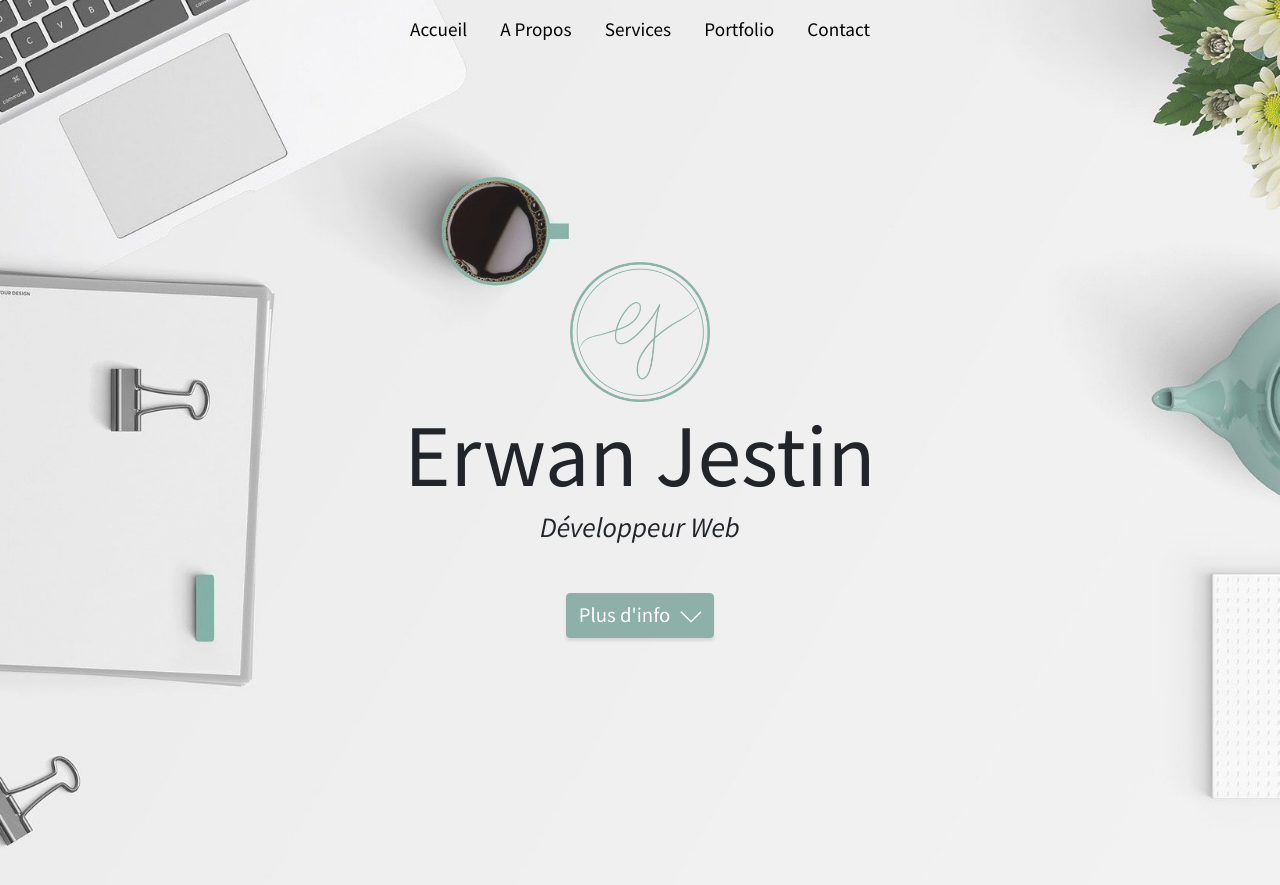
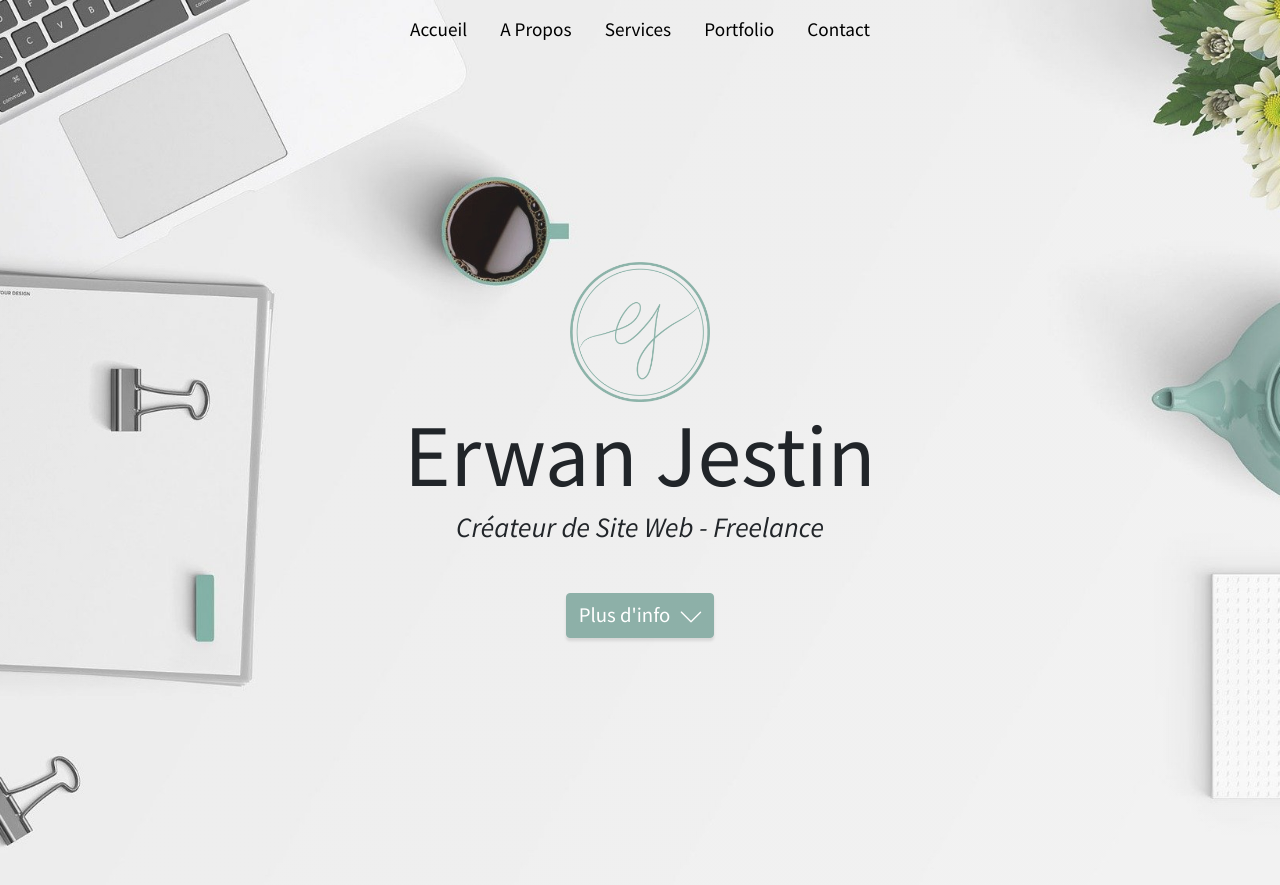
Before and after one commit to ErwanJes/ej-portfolio, a Jekyll site: the page built from index.markdown, in a window 1280 px wide and 900 px high. Shown: the top 885 px of the window. Built offline with Jekyll 4.4.1, drawn with Linux system fonts in a browser that asks for light colours; a script that is not in the unit is left out.

Commit message:
Change job title

```diff
--- a/_layouts/home.html
+++ b/_layouts/home.html
@@ -36,7 +36,7 @@
         </h3>
         <h1 class="mb-1">Erwan Jestin</h1>
         <h3 class="mb-5">
-          <em>Développeur Web</em>
+          <em>Créateur de Site Web - Freelance</em>
         </h3>
         <a id="cta-button" class="btn btn-primary js-scroll-trigger" href="#about">Plus d'info
           <!-- <span class="service-small-icon"> -->
```
